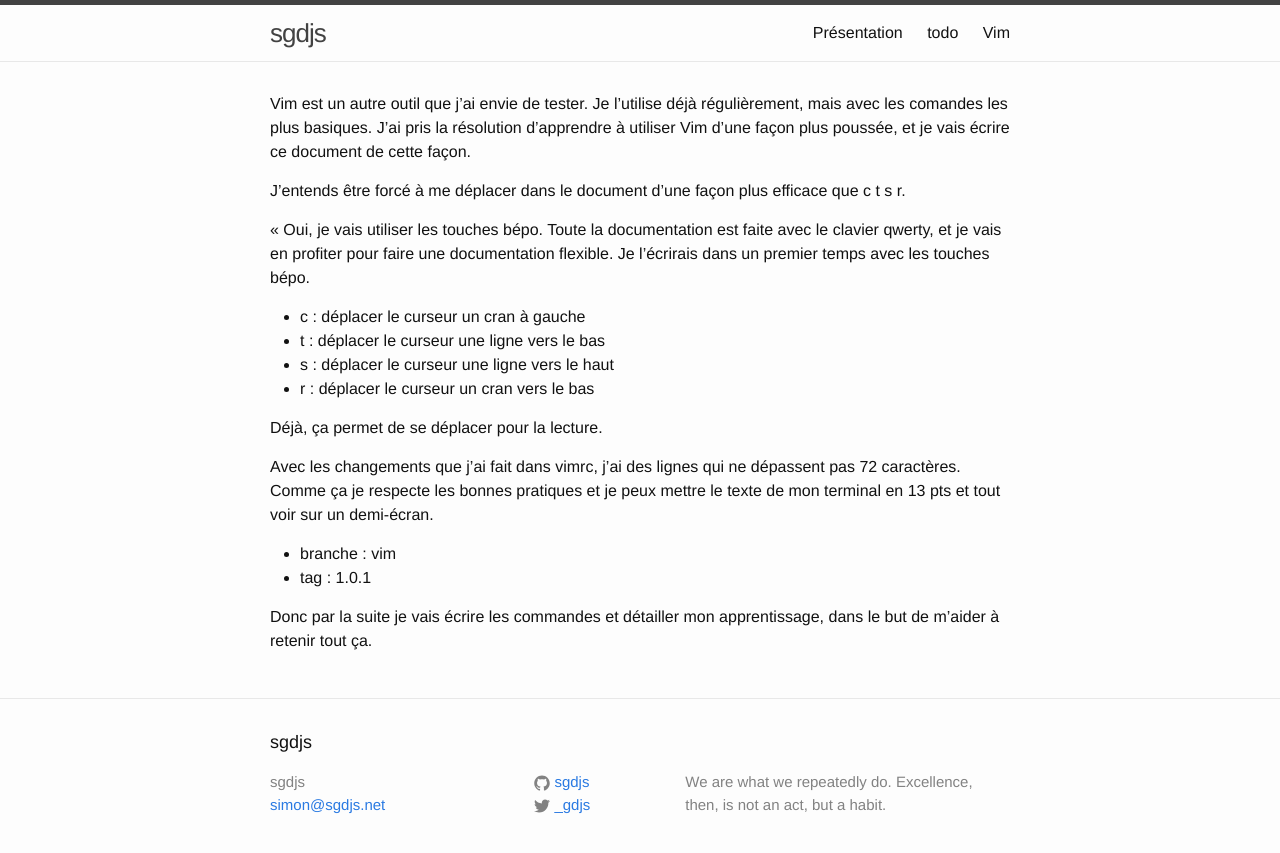
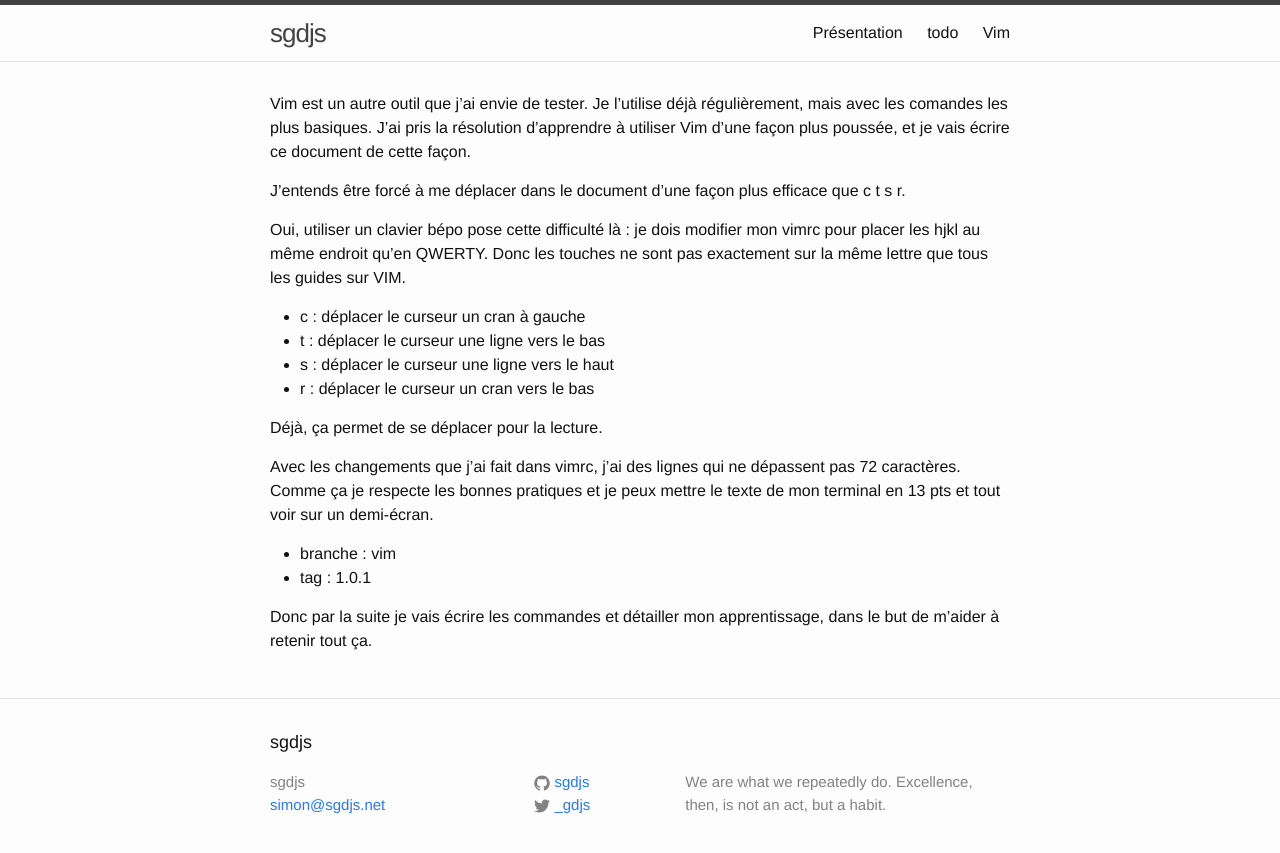
Before and after one commit to sgdjs/sgdjs.github.io, a Jekyll site: the page built from vim.markdown, in a window 1280 px wide. Shown: the top 853 px of the page. Built offline with Jekyll 4.4.1, drawn with Linux system fonts in a browser that asks for light colours.

Commit message:
Modifie vim.markdown

```diff
--- a/vim.markdown
+++ b/vim.markdown
@@ -11,10 +11,10 @@ vais écrire ce document de cette façon.
 J'entends être forcé à me déplacer dans le document d'une façon plus
 efficace que c t s r.
 
-« Oui, je vais utiliser les touches bépo. Toute la documentation est
-faite avec le clavier qwerty, et je vais en profiter pour faire une
-documentation flexible. Je l'écrirais dans un premier temps avec les
-touches bépo.
+Oui, utiliser un clavier bépo pose cette difficulté là : je dois
+modifier mon vimrc pour placer les hjkl au même endroit qu'en QWERTY.
+Donc les touches ne sont pas exactement sur la même lettre que tous les
+guides sur VIM.
 
 * c : déplacer le curseur un cran à gauche
 * t : déplacer le curseur une ligne vers le bas
```
